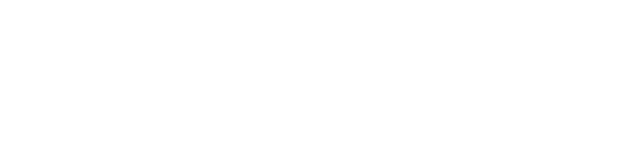
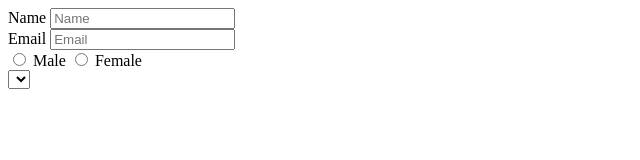
Before and after one commit to acciojob/signup-form-car-itsNeer, a website: page main.html in a window 1280 px wide. Shown: the whole page, without its empty margins (0-640 px from the left). Drawn offline with Linux system fonts and the light colour scheme.

Commit message:
created a submission

```diff
--- a/main.html
+++ b/main.html
@@ -8,6 +8,19 @@
 
 <body>
 	<!-- the entire body must be written by student -->
+	<form method="post">
+		<label for="name">Name</label>
+		<input type="text" required placeholder="Name" id="name"><br>
+		<label for="email">Email</label>
+		<input type="email" id="email" required placeholder="Email"><br>
+		<input type="radio" id="gender_m" required>
+		<label for="gender_m">Male</label>
+		<input type="radio" id="gender_f" required>
+		<label for="gender_f">Female</label><br>
+		<select>
+			<option value=""></option>
+		</select>
+	</form>
     <script type="text/javascript" src="./script.js">
 </script>
 
```
